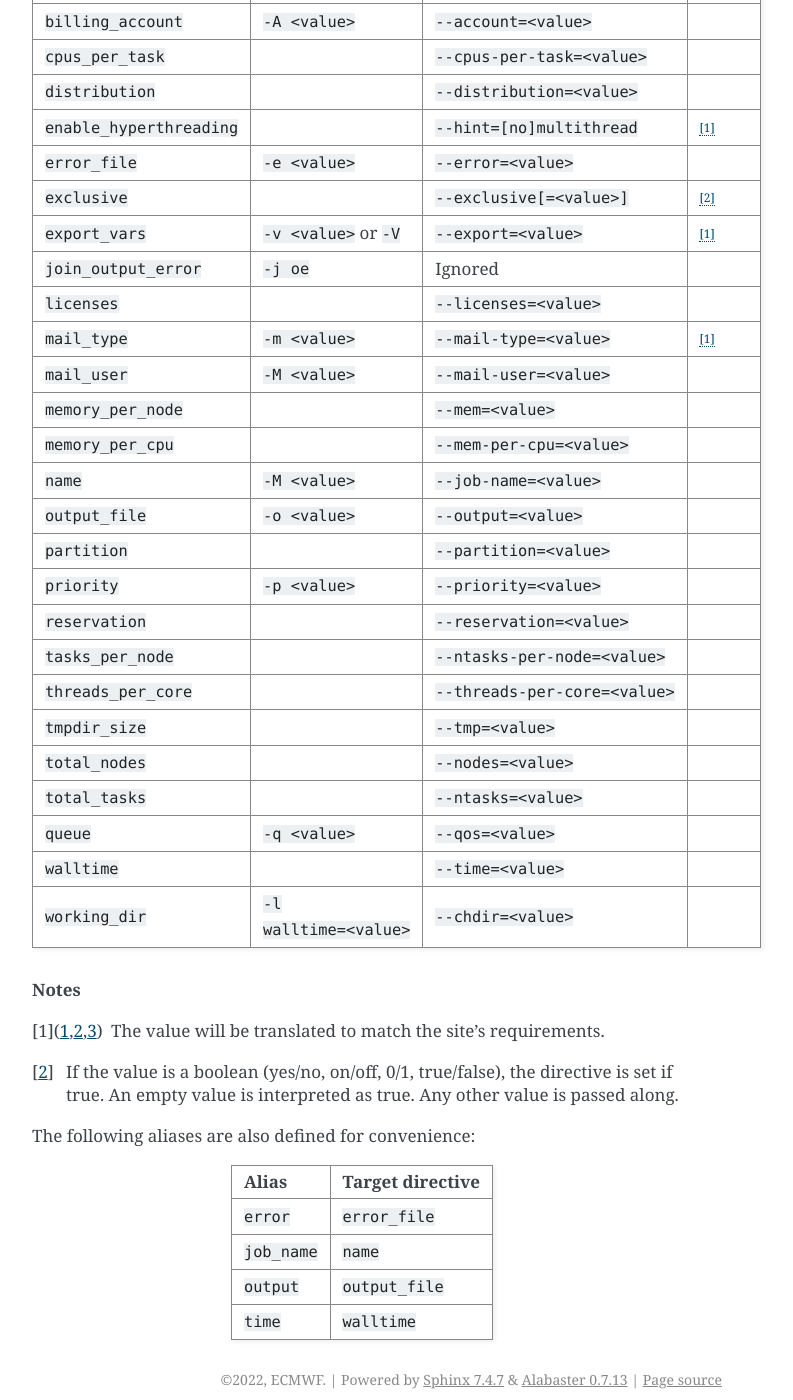
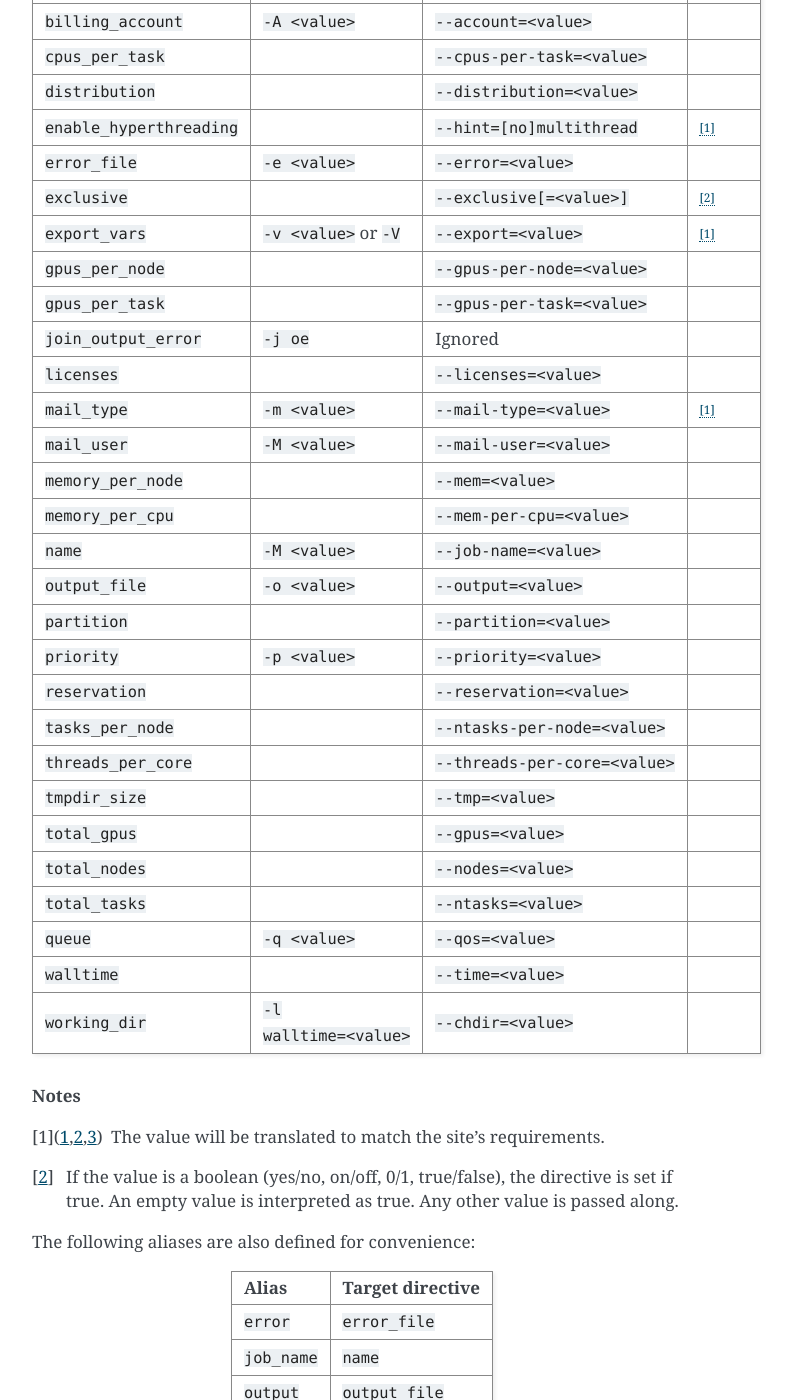
Before and after one commit to ecmwf/troika, a Sphinx documentation site: the page built from docs/reference/preprocessing.rst, in a window 1280 px wide and 1400 px high, scrolled down 1892 px. Shown: the whole window, without its empty margins (388-1181 px from the left). Built offline with Sphinx 7.4.7, drawn with Linux system fonts in a browser that asks for light colours.

Commit message:
Add gpus per node option to Slurm site

```diff
--- a/docs/reference/preprocessing.rst
+++ b/docs/reference/preprocessing.rst
@@ -95,6 +95,8 @@ Directive                  PBS translation           Slurm translation
 ``error_file``             ``-e <value>``            ``--error=<value>``
 ``exclusive``                                        ``--exclusive[=<value>]``       [2]_
 ``export_vars``            ``-v <value>`` or ``-V``  ``--export=<value>``            [1]_
+``gpus_per_node``                                    ``--gpus-per-node=<value>``
+``gpus_per_task``                                    ``--gpus-per-task=<value>``
 ``join_output_error``      ``-j oe``                 Ignored
 ``licenses``                                         ``--licenses=<value>``
 ``mail_type``              ``-m <value>``            ``--mail-type=<value>``         [1]_
@@ -109,6 +111,7 @@ Directive                  PBS translation           Slurm translation
 ``tasks_per_node``                                   ``--ntasks-per-node=<value>``
 ``threads_per_core``                                 ``--threads-per-core=<value>``
 ``tmpdir_size``                                      ``--tmp=<value>``
+``total_gpus``                                       ``--gpus=<value>``
 ``total_nodes``                                      ``--nodes=<value>``
 ``total_tasks``                                      ``--ntasks=<value>``
 ``queue``                  ``-q <value>``            ``--qos=<value>``
```
Also changed, not shown: 1 other file.
